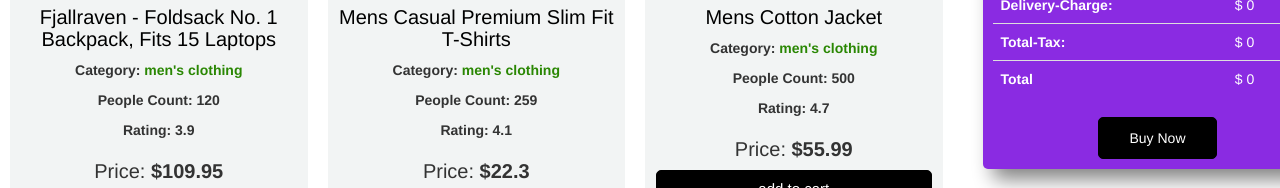
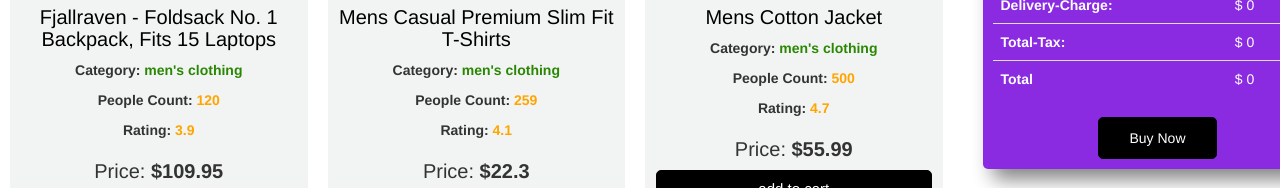
Before and after one commit to tasnimultas67/tas-store-fix, a plain HTML site: page index.html in a window 1280 px wide. Shown: the part 257-445 px from the top of the page. Drawn offline with nearby package versions, Linux system fonts and the light colour scheme.

Commit message:
color update

```diff
--- a/css/style.css
+++ b/css/style.css
@@ -69,6 +69,12 @@ body {
 }
 .product-price{
   font-size: 2rem;
+}
+.product-count{
+  color: orange;
+}
+.product-rating{
+  color: orange;
 }
 .add-cart-btn{
   width: 100%;
--- a/js/app.js
+++ b/js/app.js
@@ -20,8 +20,8 @@ const showProducts = (products) => {
       </div>
       <h3 class="product-title">${product.title}</h3>
       <p><b>Category: <span class="product-category">${product.category}</span></b></p>
-      <p><b>People Count: ${product.rating.count}</b></p>
-      <p><b>Rating: ${product.rating.rate}</b></p>
+      <p><b>People Count: <span class="product-count">${product.rating.count}</span></b></p>
+      <p><b>Rating: <span class="product-rating">${product.rating.rate}</span></b></p>
       <h2 class="product-price">Price: <b>$${product.price}</b></h2>
       <button onclick="addToCart(${product.id},${product.price})" id="addToCart-btn" class="add-cart-btn ">add to cart</button>
       <button id="details-btn" class="details-button">Details</button></div>
```
